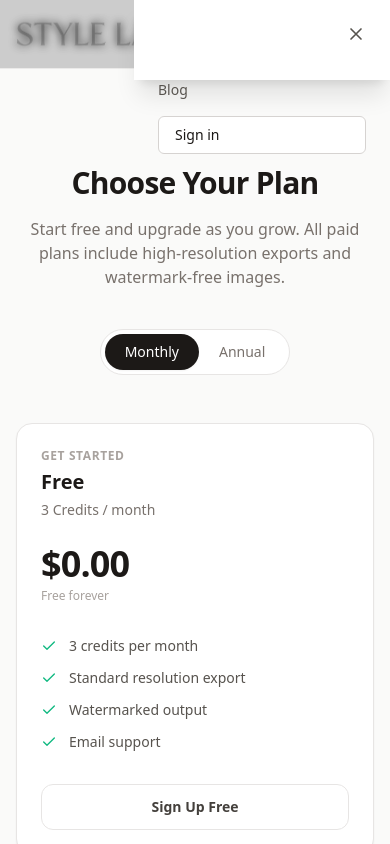
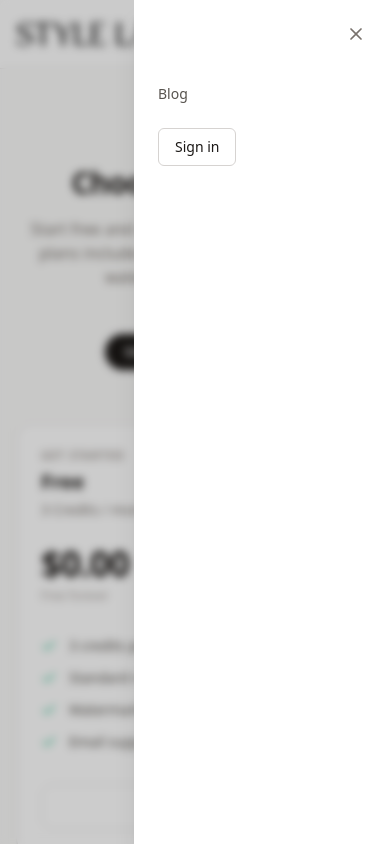
Before and after one commit to slysweb/stylelayer, a Next.js app: page /pricing in a window 390 px wide. Both pictures are taken after a click on the button "Open menu". Shown: the top 844 px of the page. Built offline with nearby package versions, Linux system fonts and the light colour scheme; no server answers.

Commit message:
header style

```diff
--- a/src/components/navigation.tsx
+++ b/src/components/navigation.tsx
@@ -2,6 +2,7 @@
 
 import Link from "next/link";
 import { useEffect, useState, useCallback } from "react";
+import { createPortal } from "react-dom";
 import Image from "next/image";
 
 type SessionUser = {
@@ -10,6 +11,76 @@ type SessionUser = {
   name: string;
   picture?: string;
 };
+
+function MobileMenu({
+  open,
+  onClose,
+  children,
+}: {
+  open: boolean;
+  onClose: () => void;
+  children: React.ReactNode;
+}) {
+  const [mounted, setMounted] = useState(false);
+
+  useEffect(() => {
+    setMounted(true);
+  }, []);
+
+  useEffect(() => {
+    if (open) {
+      document.body.style.overflow = "hidden";
+    } else {
+      document.body.style.overflow = "";
+    }
+    return () => {
+      document.body.style.overflow = "";
+    };
+  }, [open]);
+
+  if (!mounted) return null;
+
+  return createPortal(
+    <>
+      {/* Overlay */}
+      <div
+        className={`fixed inset-0 z-[9998] bg-black/20 backdrop-blur-sm transition-opacity duration-200 sm:hidden ${
+          open ? "opacity-100" : "pointer-events-none opacity-0"
+        }`}
+        onClick={onClose}
+      />
+      {/* Panel */}
+      <nav
+        className={`fixed right-0 top-0 z-[9999] flex h-full w-64 flex-col gap-5 bg-white px-6 pt-20 shadow-xl transition-transform duration-200 ease-in-out sm:hidden ${
+          open ? "translate-x-0" : "translate-x-full"
+        }`}
+      >
+        {/* Close button */}
+        <button
+          className="absolute right-4 top-4 flex h-9 w-9 items-center justify-center rounded-md text-stone-500 transition-colors hover:bg-stone-100 hover:text-stone-900"
+          onClick={onClose}
+          aria-label="Close menu"
+        >
+          <svg
+            className="h-5 w-5"
+            fill="none"
+            viewBox="0 0 24 24"
+            strokeWidth={2}
+            stroke="currentColor"
+          >
+            <path
+              strokeLinecap="round"
+              strokeLinejoin="round"
+              d="M6 18L18 6M6 6l12 12"
+            />
+          </svg>
+        </button>
+        {children}
+      </nav>
+    </>,
+    document.body
+  );
+}
 
 export function Navigation() {
   const [user, setUser] = useState<SessionUser | null>(null);
@@ -43,28 +114,17 @@ export function Navigation() {
     return () => window.removeEventListener("credits-updated", handler);
   }, [fetchCredits]);
 
-  useEffect(() => {
-    if (menuOpen) {
-      document.body.style.overflow = "hidden";
-    } else {
-      document.body.style.overflow = "";
-    }
-    return () => {
-      document.body.style.overflow = "";
-    };
-  }, [menuOpen]);
-
   if (loading) {
     return (
       <div className="h-9 w-9 animate-pulse rounded-full bg-stone-200" />
     );
   }
 
-  const navLinks = (
+  const navLinks = (mobile: boolean) => (
     <>
       <Link
         href="/blog"
-        className="text-sm font-medium text-stone-600 transition-colors hover:text-stone-900"
+        className={`text-sm font-medium text-stone-600 transition-colors hover:text-stone-900 ${mobile ? "py-1" : ""}`}
         onClick={() => setMenuOpen(false)}
       >
         Blog
@@ -72,24 +132,25 @@ export function Navigation() {
       {user ? (
         <>
           {credits !== null && (
-            <span className="rounded-md bg-stone-100 px-2 py-1 text-sm font-medium text-stone-600">
+            <span className="self-start rounded-md bg-stone-100 px-2 py-1 text-sm font-medium text-stone-600">
               {credits} credits
             </span>
           )}
           <Link
             href="/dashboard"
-            className="text-sm font-medium text-stone-600 transition-colors hover:text-stone-900"
+            className={`text-sm font-medium text-stone-600 transition-colors hover:text-stone-900 ${mobile ? "py-1" : ""}`}
             onClick={() => setMenuOpen(false)}
           >
             Dashboard
           </Link>
           <Link
             href="/generate"
-            className="text-sm font-medium text-stone-600 transition-colors hover:text-stone-900"
+            className={`text-sm font-medium text-stone-600 transition-colors hover:text-stone-900 ${mobile ? "py-1" : ""}`}
             onClick={() => setMenuOpen(false)}
           >
             Generate
           </Link>
+          <div className={`flex items-center gap-3 ${mobile ? "py-1" : ""}`}>
             {user.picture ? (
               <Image
                 src={user.picture}
@@ -103,12 +164,16 @@ export function Navigation() {
                 {user.name?.[0] ?? user.email?.[0] ?? "?"}
               </span>
             )}
+            {mobile && (
+              <span className="text-sm text-stone-500">{user.name || user.email}</span>
+            )}
+          </div>
           <button
             onClick={async () => {
               await fetch("/api/auth/signout", { method: "POST", credentials: "include" });
               window.location.href = "/";
             }}
-            className="text-sm font-medium text-stone-600 transition-colors hover:text-stone-900"
+            className={`text-left text-sm font-medium text-stone-600 transition-colors hover:text-stone-900 ${mobile ? "py-1" : ""}`}
           >
             Sign out
           </button>
@@ -116,7 +181,7 @@ export function Navigation() {
       ) : (
         <Link
           href="/sign-in"
-          className="rounded-md border border-stone-300 bg-white px-4 py-2 text-sm font-medium text-stone-900 transition-colors hover:bg-stone-50"
+          className={`rounded-md border border-stone-300 bg-white px-4 py-2 text-center text-sm font-medium text-stone-900 transition-colors hover:bg-stone-50 ${mobile ? "self-start" : ""}`}
           onClick={() => setMenuOpen(false)}
         >
           Sign in
@@ -129,14 +194,14 @@ export function Navigation() {
     <>
       {/* Desktop nav */}
       <nav className="hidden items-center gap-4 sm:flex">
-        {navLinks}
+        {navLinks(false)}
       </nav>
 
       {/* Mobile hamburger button */}
       <button
-        className="relative z-50 flex h-9 w-9 items-center justify-center rounded-md text-stone-600 transition-colors hover:bg-stone-100 hover:text-stone-900 sm:hidden"
-        onClick={() => setMenuOpen(!menuOpen)}
-        aria-label={menuOpen ? "Close menu" : "Open menu"}
+        className="flex h-9 w-9 items-center justify-center rounded-md text-stone-600 transition-colors hover:bg-stone-100 hover:text-stone-900 sm:hidden"
+        onClick={() => setMenuOpen(true)}
+        aria-label="Open menu"
       >
         <svg
           className="h-5 w-5"
@@ -145,38 +210,18 @@ export function Navigation() {
           strokeWidth={2}
           stroke="currentColor"
         >
-          {menuOpen ? (
-            <path
-              strokeLinecap="round"
-              strokeLinejoin="round"
-              d="M6 18L18 6M6 6l12 12"
-            />
-          ) : (
           <path
             strokeLinecap="round"
             strokeLinejoin="round"
             d="M3.75 6.75h16.5M3.75 12h16.5m-16.5 5.25h16.5"
           />
-          )}
         </svg>
       </button>
 
-      {/* Mobile menu overlay */}
-      {menuOpen && (
-        <div
-          className="fixed inset-0 z-40 bg-black/20 backdrop-blur-sm sm:hidden"
-          onClick={() => setMenuOpen(false)}
-        />
-      )}
-
-      {/* Mobile menu panel */}
-      <nav
-        className={`fixed right-0 top-0 z-40 flex h-full w-64 flex-col gap-4 bg-white px-6 pt-20 shadow-xl transition-transform duration-200 ease-in-out sm:hidden ${
-          menuOpen ? "translate-x-0" : "translate-x-full"
-        }`}
-      >
-        {navLinks}
-      </nav>
+      {/* Mobile menu - rendered via portal to escape header's backdrop-filter containing block */}
+      <MobileMenu open={menuOpen} onClose={() => setMenuOpen(false)}>
+        {navLinks(true)}
+      </MobileMenu>
     </>
   );
 }
```
Lines whose indentation alone changed are shown as unchanged.
